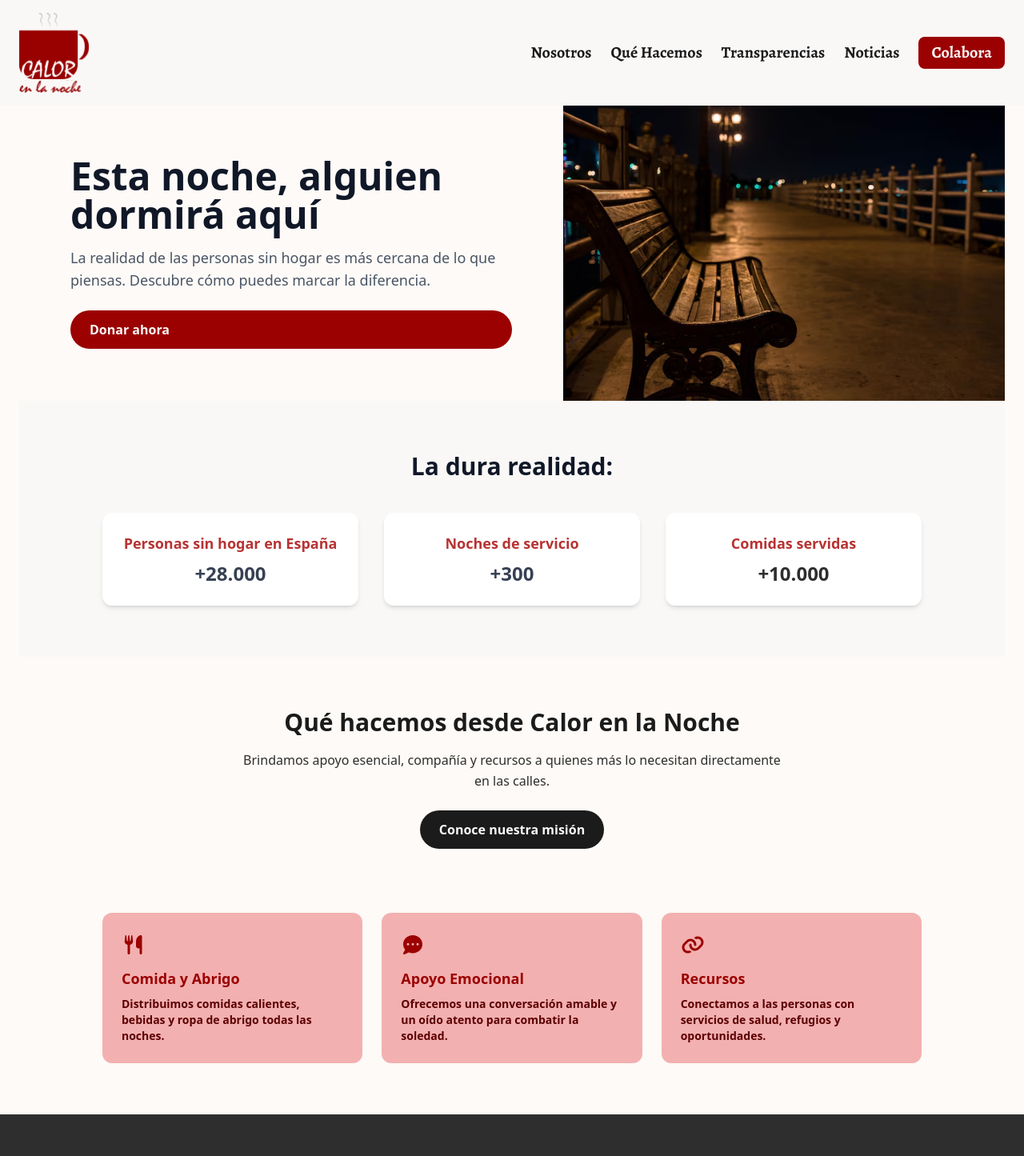
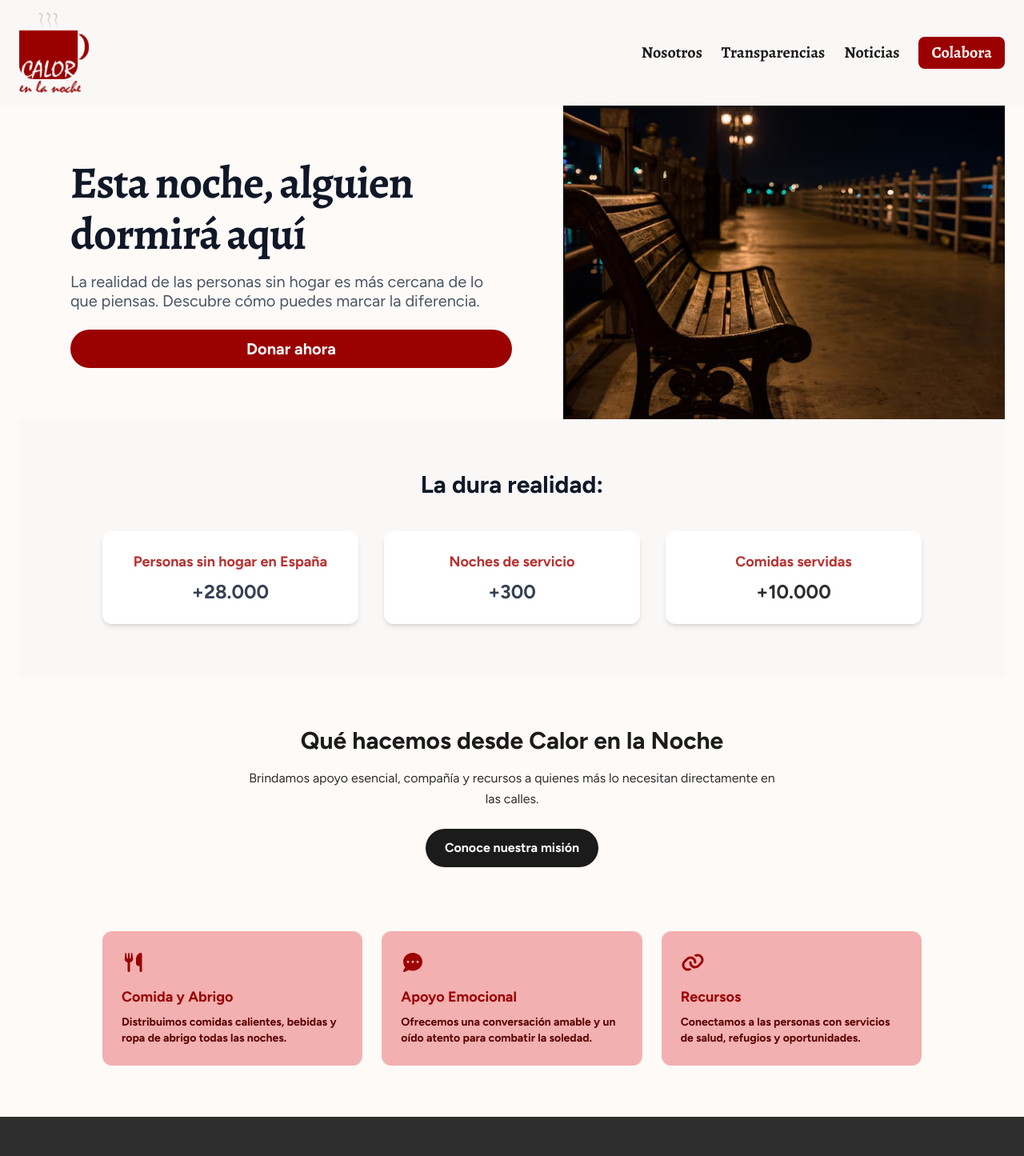
Before and after one commit to jemb4/calor-en-la-noche-frontend, a React (Vite) app: page / in a window 1280 px wide. Shown: the top 1445 px of the page at 80% size. Built offline with nearby package versions, Linux system fonts and the light colour scheme.

Commit message:
feat: homepage font changed

```diff
--- a/src/features/home/pages/HomePage.tsx
+++ b/src/features/home/pages/HomePage.tsx
@@ -13,17 +13,17 @@ const HomePage: React.FC = ()=> {
       <section className="flex flex-col-reverse md:flex-row items-stretch">
 
         <div className="flex-1 p-8 md:p-16 text-center md:text-left bg-secondary-100 flex flex-col justify-center">
-          <h1 className="text-3xl md:text-5xl font-bold mb-4 text-gray-900">
+          <h1 className="headline-L-bold  font-bold mb-4 text-gray-900">
             Esta noche, alguien dormirá aquí
           </h1>
-          <p className="text-gray-600 text-base md:text-lg mb-6">
+          <p className="text-gray-600 text-L-regular mb-6">
             La realidad de las personas sin hogar es más cercana de lo que piensas.
             Descubre cómo puedes marcar la diferencia.
           </p>
           {/* TODO put links into LINK */}
           <Link
             to=""
-            className="bg-primary-700 cursor-pointer hover:bg-success-700 text-basics-100 px-6 py-3 rounded-full font-semibold transition"
+            className="bg-primary-700 cursor-pointer text-center hover:bg-success-700 text-basics-100 px-6 py-3 rounded-full text-L-bold transition"
           >
             Donar ahora
           </Link>
@@ -41,12 +41,12 @@ const HomePage: React.FC = ()=> {
 
       {/* DATA SECTION */}
       <section className="py-16 px-6 bg-basics-100 text-center">
-        <h2 className="text-2xl md:text-3xl font-bold mb-10 text-gray-900">
+        <h2 className="text-XL-bold text-3xl font-bold mb-10 text-gray-900">
           La dura realidad:
         </h2>
 
-        <div className="grid grid-cols-1 sm:grid-cols-3 gap-8 max-w-5xl mx-auto">
-          <div className="bg-white shadow-md rounded-xl p-6">
+        <div className="grid grid-cols-1 sm:grid-cols-3 gap-8 max-w-5xl mx-auto text-L-bold">
+          <div className="bg-white shadow-md rounded-xl p-6 ">
             <h3 className="text-lg font-bold text-primary-500 mb-2">
               Personas sin hogar en España
             </h3>
@@ -72,23 +72,23 @@ const HomePage: React.FC = ()=> {
       {/* QA SECTION */}
     <section className="py-16 px-6 md:px-16 bg-secondary-100 flex flex-col items-center gap-10">
       {/* Text */}
-      <div className="max-w-2xl text-center flex flex-col items-center">
-        <h2 className="text-2xl md:text-3xl font-bold mb-4 text-basics-900">
+      <div className="max-w-2xl text-center flex flex-col items-center ">
+        <h2 className="text-2xl md:text-3xl font-bold mb-4 text-basics-900 text-L-bold">
           Qué hacemos desde Calor en la Noche
         </h2>
-        <p className="text-basics-700 mb-6 leading-relaxed">
+        <p className="text-basics-700 mb-6 leading-relaxed text-M-regular">
           Brindamos apoyo esencial, compañía y recursos a quienes más lo necesitan directamente en las calles.
         </p>
         <Link
          to="/"
-         className="bg-basics-900 hover:bg-primary-500 text-basics-100 px-6 py-3 rounded-full font-semibold transition cursor-pointer"
+         className="bg-basics-900 hover:bg-primary-500 text-M-bold text-basics-100 px-6 py-3 rounded-full font-semibold transition cursor-pointer"
         >
           Conoce nuestra misión
         </Link>
       </div>
 
       {/* Cards */}
-      <div className="grid grid-cols-1 sm:grid-cols-2 md:grid-cols-3 gap-6 mt-10 max-w-5xl w-full">
+      <div className="grid grid-cols-1 sm:grid-cols-2 md:grid-cols-3 gap-6 mt-10 max-w-5xl w-full text-L-bold">
         <HomeCard
           icon={<FontAwesomeIcon icon={faUtensils} />}
           title="Comida y Abrigo"
--- a/src/shared/components/Header.tsx
+++ b/src/shared/components/Header.tsx
@@ -21,13 +21,14 @@ const Header: React.FC = () => {
         </div>
 
 
+{/* TODO: Add Lins */}
         <nav className="hidden md:flex items-center gap-6">
           <a href="#" className="title-L-bold hover:text-primary-700 transition-transform duration-100 ease-out hover:scale-105">
             Nosotros
           </a>
-          <a href="#" className="title-L-bold hover:text-primary-700 transition-transform duration-100 ease-out hover:scale-105">
+          {/* <a href="#" className="title-L-bold hover:text-primary-700 transition-transform duration-100 ease-out hover:scale-105">
             Qué Hacemos
-          </a>
+          </a> */}
           <Link to="transparencias" className="title-L-bold hover:text-primary-700 transition-transform duration-100 ease-out hover:scale-105">
             Transparencias
           </Link>
@@ -57,9 +58,9 @@ const Header: React.FC = () => {
           <a href="#" className="title-L-bold hover:text-primary-700 transition-transform duration-100 ease-out hover:scale-105">
             Nosotros
           </a>
-          <a href="#" className="title-L-bold hover:text-primary-700 transition-transform duration-100 ease-out hover:scale-105">
+          {/* <a href="#" className="title-L-bold hover:text-primary-700 transition-transform duration-100 ease-out hover:scale-105">
             Qué Hacemos
-          </a>
+          </a> */}
           <Link to="/transparencias" className="title-L-bold hover:text-primary-700 transition-transform duration-100 ease-out hover:scale-105">
             Transparencias
           </Link>
```
